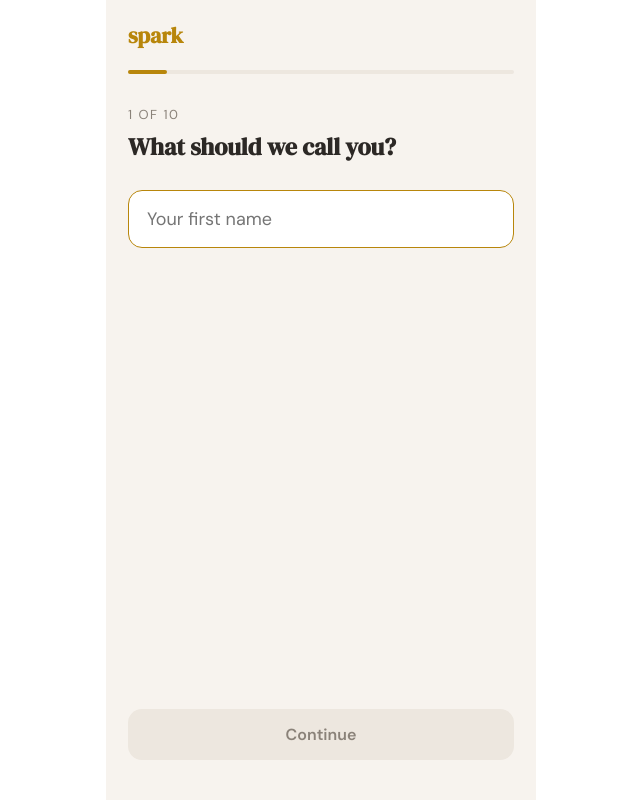
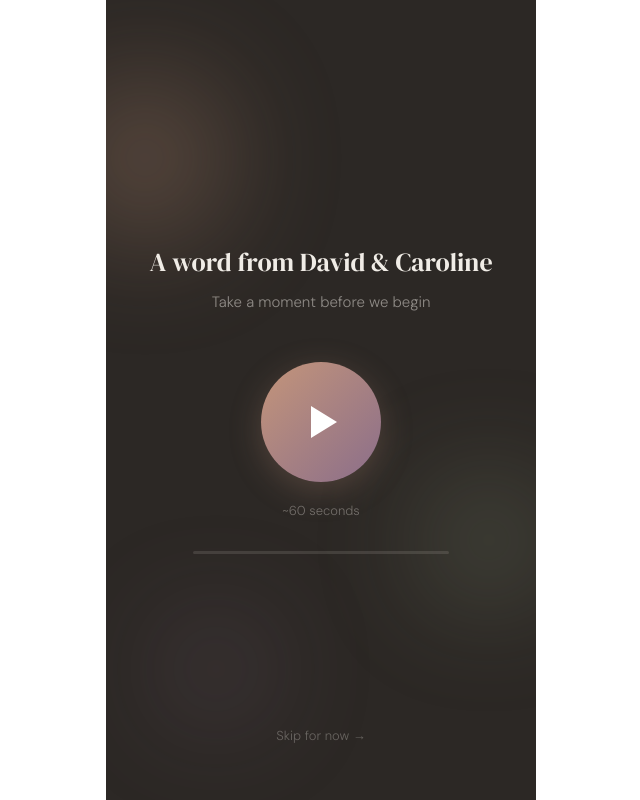
Before and after one commit to Sparkler42/Dora-Wellness, a React (Vite) app: page / in a window 1280 px wide. Both pictures are taken after a click on the button "Let's Get Started". Shown: the whole page, without its empty margins (319-959 px from the left). Built offline with nearby package versions, Linux system fonts and the light colour scheme.

Commit message:
Add audio introduction screen to onboarding flow
Co-Authored-By: Claude Opus 4.6 <noreply@anthropic.com>

```diff
--- /dev/null
+++ b/src/components/intake/AudioIntroScreen.jsx
@@ -0,0 +1,296 @@
+import React, { useState, useRef, useEffect } from "react";
+import { T } from "../../styles/tokens";
+import Orb from "../ui/Orb";
+
+export default function AudioIntroScreen({ onContinue }) {
+  const audioRef = useRef(null);
+  const [playing, setPlaying] = useState(false);
+  const [progress, setProgress] = useState(0);
+  const [duration, setDuration] = useState(0);
+  const [ended, setEnded] = useState(false);
+  const [fadeOut, setFadeOut] = useState(false);
+  const rafRef = useRef(null);
+
+  useEffect(() => {
+    const audio = new Audio("/audio/intro.mp3");
+    audioRef.current = audio;
+
+    audio.addEventListener("loadedmetadata", () => setDuration(audio.duration));
+    audio.addEventListener("ended", () => {
+      setPlaying(false);
+      setEnded(true);
+    });
+
+    return () => {
+      audio.pause();
+      audio.currentTime = 0;
+      audio.removeAttribute("src");
+      cancelAnimationFrame(rafRef.current);
+    };
+  }, []);
+
+  // Auto-advance 1.5s after audio ends
+  useEffect(() => {
+    if (!ended) return;
+    const t = setTimeout(() => {
+      setFadeOut(true);
+      setTimeout(onContinue, 500);
+    }, 1500);
+    return () => clearTimeout(t);
+  }, [ended, onContinue]);
+
+  // Progress tracking
+  useEffect(() => {
+    if (!playing) {
+      cancelAnimationFrame(rafRef.current);
+      return;
+    }
+    const tick = () => {
+      const audio = audioRef.current;
+      if (audio && audio.duration) {
+        setProgress(audio.currentTime / audio.duration);
+      }
+      rafRef.current = requestAnimationFrame(tick);
+    };
+    rafRef.current = requestAnimationFrame(tick);
+    return () => cancelAnimationFrame(rafRef.current);
+  }, [playing]);
+
+  const togglePlay = () => {
+    const audio = audioRef.current;
+    if (!audio) return;
+    if (playing) {
+      audio.pause();
+      setPlaying(false);
+    } else {
+      if (ended) {
+        audio.currentTime = 0;
+        setEnded(false);
+        setProgress(0);
+      }
+      audio.play();
+      setPlaying(true);
+    }
+  };
+
+  const skip = () => {
+    setFadeOut(true);
+    setTimeout(onContinue, 300);
+  };
+
+  const formatTime = (s) => {
+    if (!s || !isFinite(s)) return "0:00";
+    const m = Math.floor(s / 60);
+    const sec = Math.floor(s % 60);
+    return `${m}:${sec.toString().padStart(2, "0")}`;
+  };
+
+  return (
+    <div
+      style={{
+        fontFamily: "'DM Sans',sans-serif",
+        background: T.bgD,
+        minHeight: "100vh",
+        maxWidth: 430,
+        margin: "0 auto",
+        display: "flex",
+        flexDirection: "column",
+        alignItems: "center",
+        justifyContent: "center",
+        position: "relative",
+        overflow: "hidden",
+        opacity: fadeOut ? 0 : 1,
+        transition: "opacity 0.5s ease",
+      }}
+    >
+      <style>{`
+        @keyframes somatic-pulse {
+          0% { transform: scale(1); opacity: 0.4; }
+          50% { transform: scale(1.35); opacity: 0; }
+          100% { transform: scale(1.7); opacity: 0; }
+        }
+        @keyframes somatic-pulse-outer {
+          0% { transform: scale(1); opacity: 0.25; }
+          50% { transform: scale(1.5); opacity: 0; }
+          100% { transform: scale(1.9); opacity: 0; }
+        }
+        @keyframes fade-in-up {
+          from { opacity: 0; transform: translateY(16px); }
+          to { opacity: 1; transform: translateY(0); }
+        }
+      `}</style>
+
+      {/* Floating orbs */}
+      <Orb color={T.cl} sz="160px" top="10%" left="-10%" d={0} />
+      <Orb color={T.sg} sz="120px" top="60%" left="75%" d={3} />
+      <Orb color={T.pl} sz="90px" top="78%" left="15%" d={5} />
+
+      {/* Content */}
+      <div style={{ position: "relative", zIndex: 1, textAlign: "center", padding: "0 32px", width: "100%" }}>
+
+        {/* Heading */}
+        <h2
+          style={{
+            fontFamily: "'DM Serif Display',serif",
+            fontSize: 26,
+            color: T.txD,
+            margin: "0 0 10px",
+            lineHeight: 1.3,
+            fontWeight: 400,
+            animation: "fade-in-up 0.8s ease both",
+          }}
+        >
+          A word from David & Caroline
+        </h2>
+
+        {/* Subtitle */}
+        <p
+          style={{
+            fontSize: 15,
+            color: "rgba(240,236,230,0.5)",
+            margin: "0 0 48px",
+            fontWeight: 300,
+            lineHeight: 1.6,
+            animation: "fade-in-up 0.8s ease 0.2s both",
+          }}
+        >
+          Take a moment before we begin
+        </p>
+
+        {/* Play button with pulse rings */}
+        <div
+          style={{
+            position: "relative",
+            width: 120,
+            height: 120,
+            margin: "0 auto 20px",
+            animation: "fade-in-up 0.8s ease 0.4s both",
+          }}
+        >
+          {/* Pulse rings — only when playing */}
+          {playing && (
+            <>
+              <div
+                style={{
+                  position: "absolute",
+                  inset: 0,
+                  borderRadius: "50%",
+                  border: `2px solid ${T.cl}`,
+                  animation: "somatic-pulse 3s ease-out infinite",
+                }}
+              />
+              <div
+                style={{
+                  position: "absolute",
+                  inset: 0,
+                  borderRadius: "50%",
+                  border: `1.5px solid ${T.cl}`,
+                  animation: "somatic-pulse-outer 3s ease-out 0.8s infinite",
+                }}
+              />
+            </>
+          )}
+
+          {/* Button */}
+          <button
+            onClick={togglePlay}
+            style={{
+              position: "relative",
+              width: 120,
+              height: 120,
+              borderRadius: "50%",
+              border: "none",
+              background: `linear-gradient(135deg, ${T.cl}, ${T.pl})`,
+              cursor: "pointer",
+              display: "flex",
+              alignItems: "center",
+              justifyContent: "center",
+              boxShadow: `0 8px 32px ${T.cl}40`,
+              transition: "transform 0.2s ease, box-shadow 0.2s ease",
+            }}
+          >
+            {playing ? (
+              /* Pause icon */
+              <div style={{ display: "flex", gap: 8 }}>
+                <div style={{ width: 6, height: 28, borderRadius: 3, background: "#fff" }} />
+                <div style={{ width: 6, height: 28, borderRadius: 3, background: "#fff" }} />
+              </div>
+            ) : (
+              /* Play icon */
+              <svg width="32" height="36" viewBox="0 0 32 36" style={{ marginLeft: 4 }}>
+                <path d="M4 2 L30 18 L4 34 Z" fill="#fff" />
+              </svg>
+            )}
+          </button>
+        </div>
+
+        {/* Duration label */}
+        <p
+          style={{
+            fontSize: 13,
+            color: "rgba(240,236,230,0.35)",
+            margin: "0 0 32px",
+            fontWeight: 300,
+            animation: "fade-in-up 0.8s ease 0.5s both",
+          }}
+        >
+          {playing || progress > 0
+            ? `${formatTime(duration * progress)} / ${formatTime(duration)}`
+            : "~60 seconds"}
+        </p>
+
+        {/* Progress bar */}
+        <div
+          style={{
+            width: "70%",
+            maxWidth: 260,
+            height: 3,
+            background: "rgba(240,236,230,0.12)",
+            borderRadius: 2,
+            margin: "0 auto",
+            overflow: "hidden",
+            animation: "fade-in-up 0.8s ease 0.6s both",
+          }}
+        >
+          <div
+            style={{
+              width: `${progress * 100}%`,
+              height: "100%",
+              background: `linear-gradient(90deg, ${T.cl}, ${T.acS})`,
+              borderRadius: 2,
+              transition: playing ? "none" : "width 0.3s ease",
+            }}
+          />
+        </div>
+      </div>
+
+      {/* Skip link */}
+      <div
+        style={{
+          position: "absolute",
+          bottom: 48,
+          left: 0,
+          right: 0,
+          textAlign: "center",
+          animation: "fade-in-up 0.8s ease 0.8s both",
+        }}
+      >
+        <button
+          onClick={skip}
+          style={{
+            background: "none",
+            border: "none",
+            color: "rgba(240,236,230,0.3)",
+            fontSize: 13,
+            fontWeight: 300,
+            cursor: "pointer",
+            fontFamily: "'DM Sans',sans-serif",
+            padding: "8px 16px",
+          }}
+        >
+          Skip for now →
+        </button>
+      </div>
+    </div>
+  );
+}
--- a/src/components/intake/IntakeFlow.jsx
+++ b/src/components/intake/IntakeFlow.jsx
@@ -5,10 +5,12 @@ import { intakeQuestions } from "../../data/intake-questions";
 import { notifCategories } from "../../data/notifications";
 import { useApp } from "../../context/AppContext";
 import WelcomeScreen from "./WelcomeScreen";
+import AudioIntroScreen from "./AudioIntroScreen";
 
 export default function IntakeFlow({ skipWelcome = false }) {
-  const { setProfile, setScreen, setNotifs, setDiveDeeper, setTab } = useApp();
+  const { setProfile, setScreen, setNotifs, setDiveDeeper, setTab, audioIntroSeen, setAudioIntroSeen } = useApp();
   const [showWelcome, setShowWelcome] = useState(!skipWelcome);
+  const [showAudioIntro, setShowAudioIntro] = useState(!skipWelcome && !audioIntroSeen);
   const [step, setStep] = useState(0);
   const [answers, setAnswers] = useState({});
   const [showFork, setShowFork] = useState(false);
@@ -34,6 +36,17 @@ export default function IntakeFlow({ skipWelcome = false }) {
 
   if (showWelcome) {
     return <WelcomeScreen onStart={() => setShowWelcome(false)} />;
+  }
+
+  if (showAudioIntro) {
+    return (
+      <AudioIntroScreen
+        onContinue={() => {
+          setAudioIntroSeen(true);
+          setShowAudioIntro(false);
+        }}
+      />
+    );
   }
 
   if (showFork) {
--- a/src/context/AppContext.jsx
+++ b/src/context/AppContext.jsx
@@ -61,6 +61,7 @@ export function AppProvider({ children }) {
   });
   const [suggestionHistory, setSuggestionHistory] = useState(saved?.suggestionHistory || []);
   const [diveDeeper, setDiveDeeper] = useState(saved?.diveDeeper || { started: false, sections: {} });
+  const [audioIntroSeen, setAudioIntroSeen] = useState(saved?.audioIntroSeen || false);
   const [mounted, setMounted] = useState(false);
 
   useEffect(() => setMounted(true), []);
@@ -68,8 +69,8 @@ export function AppProvider({ children }) {
   // Persist on every state change
   useEffect(() => {
     if (!mounted) return;
-    save({ profile, tier, doneToday, doneAll, streak, notifs, journal, medicalHistory, deviceUsage, contextSensors, suggestionHistory, diveDeeper, tab });
-  }, [profile, tier, doneToday, doneAll, streak, notifs, journal, medicalHistory, deviceUsage, contextSensors, suggestionHistory, diveDeeper, tab, mounted]);
+    save({ profile, tier, doneToday, doneAll, streak, notifs, journal, medicalHistory, deviceUsage, contextSensors, suggestionHistory, diveDeeper, audioIntroSeen, tab });
+  }, [profile, tier, doneToday, doneAll, streak, notifs, journal, medicalHistory, deviceUsage, contextSensors, suggestionHistory, diveDeeper, audioIntroSeen, tab, mounted]);
 
   const completeExercise = (id) => {
     if (!doneToday.includes(id)) {
@@ -95,6 +96,7 @@ export function AppProvider({ children }) {
     contextSensors, setContextSensors,
     suggestionHistory, setSuggestionHistory,
     diveDeeper, setDiveDeeper,
+    audioIntroSeen, setAudioIntroSeen,
     mounted,
     completeExercise,
   };
```
